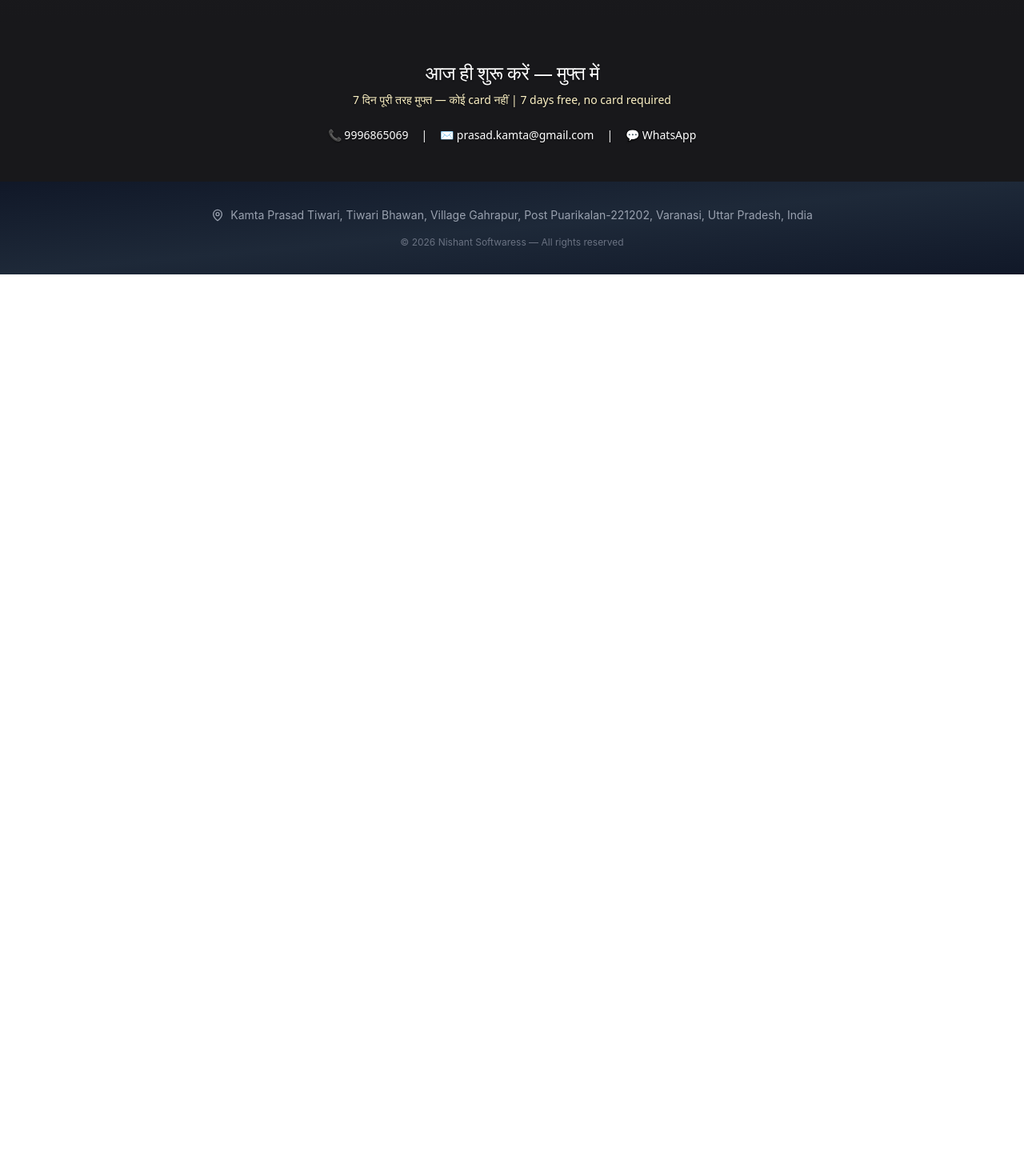
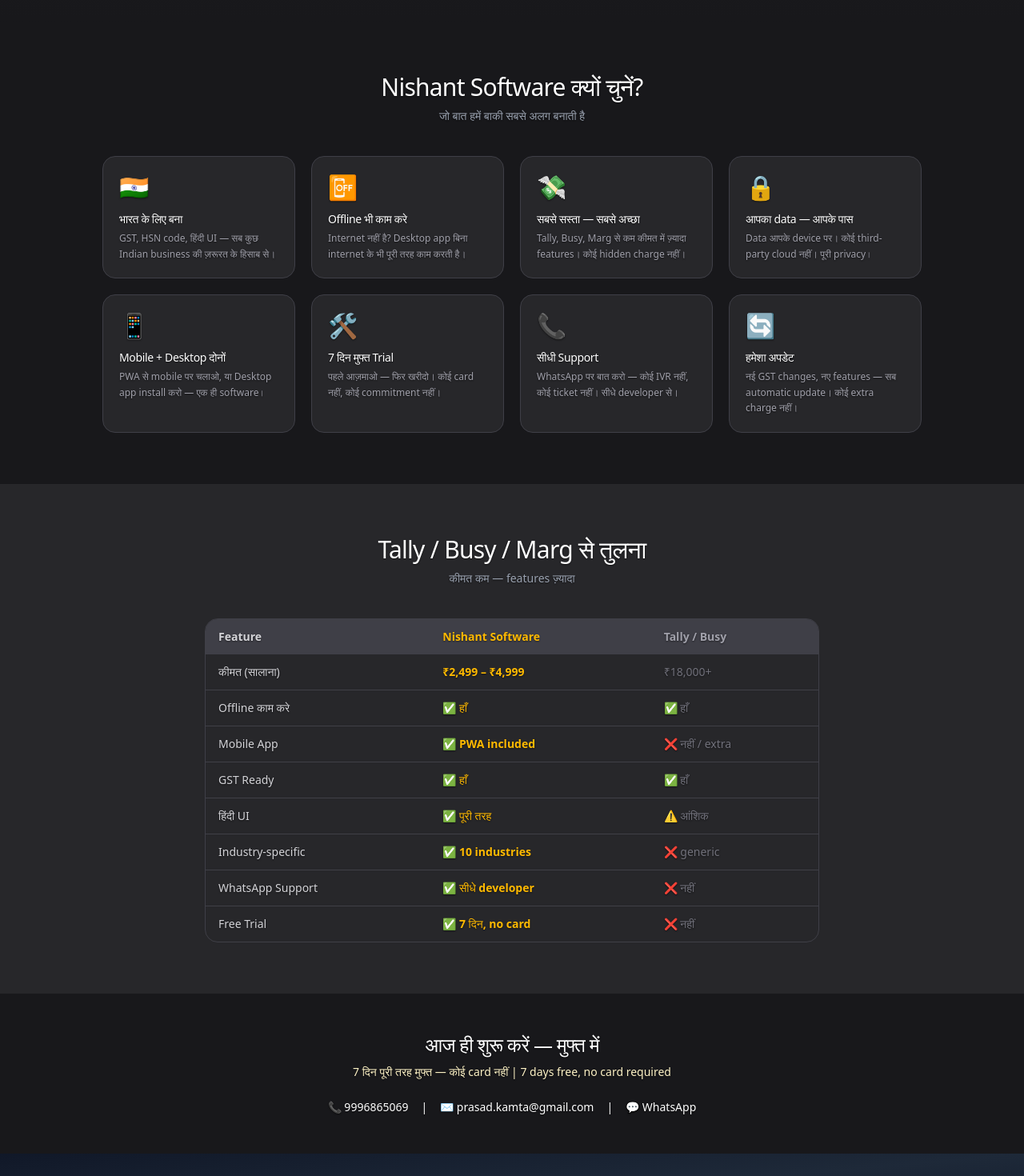
Before and after one commit to kp1153/creativesolutions, a Next.js app: page / in a window 1280 px wide. Shown: the part 820-2290 px from the top of the page at 80% size. Before the commit the page ends 1163 px from the top, so only its background shows below. Built offline with nearby package versions, Linux system fonts and the light colour scheme.

Commit message:
force deploy

```diff
--- a/app/dental/page.js
+++ b/app/dental/page.js
@@ -1,6 +1,6 @@
 "use client";
 
-const DENTAL_PWA_URL = "https://dental-generic.vercel.app";
+const DENTAL_PWA_URL = "https://dental-saas-pi.vercel.app";
 const DENTAL_EXE_URL =
   "https://pub-2bb08b9a599048e48fa0e6a4a9f137bb.r2.dev/Nishant%20Dental%20Pro%20Setup%201.0.0.exe";
 
--- a/app/hotel/page.js
+++ b/app/hotel/page.js
@@ -1,33 +1,103 @@
 "use client";
+
+const features = [
+  { icon: "🛏️", title: "Room Management", desc: "सभी rooms की real-time availability — single, double, suite। एक नज़र में पूरा status।" },
+  { icon: "📅", title: "Booking & Check-in/out", desc: "Advance booking, walk-in check-in, और quick check-out — सब कुछ 2 clicks में।" },
+  { icon: "🧾", title: "Billing & Invoice", desc: "Room charge, restaurant, laundry — सब एक bill में। GST-ready invoice print करो।" },
+  { icon: "🍽️", title: "Restaurant Billing", desc: "In-house restaurant के orders room से link करो। Checkout पर automatic merge।" },
+  { icon: "👨‍💼", title: "Staff Management", desc: "Housekeeping, reception, accounts — हर staff का काम track करो।" },
+  { icon: "📊", title: "Reports & Analytics", desc: "Daily occupancy, revenue, monthly P&L — सब कुछ एक dashboard पर।" },
+  { icon: "📴", title: "Offline काम करे", desc: "Internet नहीं है तो भी काम रुकेगा नहीं। Data device पर safe रहेगा।" },
+  { icon: "📱", title: "Mobile + Desktop", desc: "PWA से mobile पर चलाओ, या Desktop app install करो — एक ही software।" },
+];
 
 export default function HotelPage() {
   return (
     <main className="min-h-screen bg-gray-950 text-white font-sans flex flex-col">
+
+      {/* Top bar */}
       <div className="bg-amber-500 py-2 px-4 text-center text-sm font-bold text-white flex flex-col sm:flex-row justify-center items-center gap-3">
         <a href="tel:+919996865069" className="hover:underline">📞 9996865069</a>
         <span className="hidden sm:inline">|</span>
         <a href="https://wa.me/919996865069" target="_blank" rel="noopener noreferrer" className="hover:underline">💬 WhatsApp</a>
       </div>
+
+      {/* Nav */}
       <nav className="sticky top-0 z-50 bg-gray-900 border-b border-gray-800 px-4 py-3">
         <div className="max-w-6xl mx-auto flex items-center justify-between">
           <a href="/" className="font-extrabold text-white text-lg">🖥️ <span className="text-amber-400">Nishant</span> Software</a>
           <a href="/" className="text-xs text-gray-400 hover:text-white border border-gray-700 px-3 py-1.5 rounded-lg transition">← सभी Products</a>
         </div>
       </nav>
-      <div className="flex-1 flex flex-col items-center justify-center text-center px-4 py-20">
-        <div className="text-6xl mb-6">🏨</div>
+
+      {/* Hero */}
+      <section className="flex flex-col items-center justify-center text-center px-4 py-16 bg-gradient-to-b from-gray-900 to-gray-950">
+        <div className="text-6xl mb-4">🏨</div>
         <div className="inline-block bg-pink-500/20 text-pink-400 text-xs font-bold px-4 py-1 rounded-full mb-4 tracking-widest uppercase">Coming Soon</div>
-        <h1 className="text-3xl md:text-5xl font-extrabold mb-4">Nishant Hotel Pro</h1>
-        <p className="text-gray-400 text-lg mb-2">Hotel Management Software</p>
-        <p className="text-gray-500 max-w-md mb-8">Room booking, check-in/check-out, billing, restaurant billing & staff management — जल्द आ रहा है।</p>
+        <h1 className="text-3xl md:text-5xl font-extrabold mb-3">Nishant Hotel Pro</h1>
+        <p className="text-gray-400 text-lg mb-2">Hotel Management Software — भारत के होटलों के लिए</p>
+        <p className="text-gray-500 max-w-lg mb-4 text-sm leading-relaxed">
+          Room booking, check-in/check-out, billing, restaurant billing और staff management —
+          सब एक जगह। Offline काम करे, GST-ready, हिंदी में।
+        </p>
+        <div className="flex items-center gap-3 mb-8">
+          <span className="text-2xl font-extrabold text-pink-400">₹6,999</span>
+          <span className="text-gray-500 text-sm">/साल • Renewal ₹2,499</span>
+        </div>
         <div className="bg-gray-900 border border-gray-800 rounded-2xl p-6 max-w-sm w-full">
           <p className="text-gray-400 text-sm mb-3">अभी notify करें — जब launch हो तो पता चले</p>
-          <a href="https://wa.me/919996865069?text=Hotel Pro के launch होने पर notify करें" target="_blank" rel="noopener noreferrer"
+          <a href="https://wa.me/919996865069?text=Hotel Pro के launch होने पर notify करें"
+            target="_blank" rel="noopener noreferrer"
             className="block w-full bg-green-600 text-white font-bold py-3 rounded-xl hover:bg-green-500 transition">
             💬 WhatsApp पर notify करें
           </a>
         </div>
-      </div>
+      </section>
+
+      {/* Features */}
+      <section className="px-4 py-14 bg-gray-950">
+        <div className="max-w-5xl mx-auto">
+          <h2 className="text-2xl font-extrabold text-center text-white mb-2">क्या-क्या मिलेगा?</h2>
+          <p className="text-center text-gray-500 text-sm mb-10">Hotel Pro की सभी खूबियाँ</p>
+          <div className="grid grid-cols-1 sm:grid-cols-2 md:grid-cols-4 gap-5">
+            {features.map((f, i) => (
+              <div key={i} className="bg-gray-900 border border-gray-800 hover:border-pink-500/40 rounded-2xl p-5 transition">
+                <div className="text-3xl mb-3">{f.icon}</div>
+                <h3 className="font-bold text-white text-sm mb-1">{f.title}</h3>
+                <p className="text-gray-400 text-xs leading-relaxed">{f.desc}</p>
+              </div>
+            ))}
+          </div>
+        </div>
+      </section>
+
+      {/* Why Nishant */}
+      <section className="px-4 py-14 bg-gray-900">
+        <div className="max-w-3xl mx-auto text-center">
+          <h2 className="text-2xl font-extrabold text-white mb-2">Nishant Hotel Pro क्यों?</h2>
+          <p className="text-gray-500 text-sm mb-10">बाकी hotel software से बेहतर क्यों है</p>
+          <div className="grid grid-cols-1 sm:grid-cols-3 gap-5 text-left">
+            {[
+              { icon: "💸", title: "सबसे सस्ता", desc: "IDS, Hotelogix से कई गुना सस्ता — छोटे होटलों के बजट में।" },
+              { icon: "🇮🇳", title: "भारत के लिए", desc: "GST invoice, हिंदी UI, Indian payment modes — सब ready।" },
+              { icon: "📞", title: "Direct Support", desc: "कोई IVR नहीं — WhatsApp पर सीधे developer से बात करो।" },
+            ].map((w, i) => (
+              <div key={i} className="bg-gray-800 rounded-2xl p-5 border border-gray-700">
+                <div className="text-3xl mb-2">{w.icon}</div>
+                <h3 className="font-bold text-white text-sm mb-1">{w.title}</h3>
+                <p className="text-gray-400 text-xs leading-relaxed">{w.desc}</p>
+              </div>
+            ))}
+          </div>
+        </div>
+      </section>
+
+      {/* Footer */}
+      <footer className="bg-gray-950 border-t border-gray-800 py-6 px-4 text-center text-xs text-gray-500 mt-auto">
+        <p>Kamta Prasad Tiwari, Tiwari Bhawan, Village Gahrapur, Post Puarikalan-221202, Varanasi, Uttar Pradesh, India</p>
+        <p className="mt-1">© 2026 Nishant Softwaress — All rights reserved</p>
+      </footer>
+
     </main>
   );
 }
--- a/app/page.js
+++ b/app/page.js
@@ -18,13 +18,25 @@ const products = [
   { key: "heera", icon: "💎", title: "Heera Pro", subtitle: "हीरा उद्योग प्रबंधन", descHi: "हीरा उद्योग के लिए — rough, polished, karigar, party ledger", descEn: "Diamond industry — rough tracking, karigar management & party ledger", exeUrl: "", pwaUrl: "#", software: "heera", newPrice: "₹7,999", renewPrice: "₹2,999", accentText: "text-cyan-400", accentBorder: "border-cyan-500", accent: "bg-cyan-600" },
   { key: "clinic", icon: "🏥", title: "Clinic Pro", subtitle: "सामान्य क्लिनिक", descHi: "डॉक्टर के क्लिनिक के लिए — OPD, prescription, billing", descEn: "OPD management, prescriptions & billing for general clinics", exeUrl: "", pwaUrl: "#", software: "clinic", newPrice: "₹4,999", renewPrice: "₹1,999", accentText: "text-teal-400", accentBorder: "border-teal-500", accent: "bg-teal-600" },
   { key: "legal", icon: "⚖️", title: "Legal Pro", subtitle: "वकीलों के लिए", descHi: "वकीलों के लिए — cases, clients, dates, documents", descEn: "Cases, clients, court dates & document management for lawyers", exeUrl: "", pwaUrl: "#", software: "legal", newPrice: "₹4,999", renewPrice: "₹1,999", accentText: "text-purple-400", accentBorder: "border-purple-500", accent: "bg-purple-600" },
-  { key: "hotel", icon: "🏨", title: "Hotel Pro", subtitle: "Hotel Management", descHi: "होटल के लिए — rooms, booking, billing, staff", descEn: "Room booking, billing & staff management for hotels", exeUrl: "", pwaUrl: "#", software: "hotel", newPrice: "₹6,999", renewPrice: "₹2,499", accentText: "text-pink-400", accentBorder: "border-pink-500", accent: "bg-pink-600", comingSoon: true },
+  { key: "hotel", icon: "🏨", title: "Hotel Pro", subtitle: "Hotel Management", descHi: "होटल के लिए — rooms, booking, billing, staff", descEn: "Room booking, billing & staff management for hotels", exeUrl: "", pwaUrl: "/hotel", software: "hotel", newPrice: "₹6,999", renewPrice: "₹2,499", accentText: "text-pink-400", accentBorder: "border-pink-500", accent: "bg-pink-600", comingSoon: true },
+];
+
+const whyUs = [
+  { icon: "🇮🇳", title: "भारत के लिए बना", desc: "GST, HSN code, हिंदी UI — सब कुछ Indian business की ज़रूरत के हिसाब से।" },
+  { icon: "📴", title: "Offline भी काम करे", desc: "Internet नहीं है? Desktop app बिना internet के भी पूरी तरह काम करती है।" },
+  { icon: "💸", title: "सबसे सस्ता — सबसे अच्छा", desc: "Tally, Busy, Marg से कम कीमत में ज़्यादा features। कोई hidden charge नहीं।" },
+  { icon: "🔒", title: "आपका data — आपके पास", desc: "Data आपके device पर। कोई third-party cloud नहीं। पूरी privacy।" },
+  { icon: "📱", title: "Mobile + Desktop दोनों", desc: "PWA से mobile पर चलाओ, या Desktop app install करो — एक ही software।" },
+  { icon: "🛠️", title: "7 दिन मुफ्त Trial", desc: "पहले आज़माओ — फिर खरीदो। कोई card नहीं, कोई commitment नहीं।" },
+  { icon: "📞", title: "सीधी Support", desc: "WhatsApp पर बात करो — कोई IVR नहीं, कोई ticket नहीं। सीधे developer से।" },
+  { icon: "🔄", title: "हमेशा अपडेट", desc: "नई GST changes, नए features — सब automatic update। कोई extra charge नहीं।" },
 ];
 
 export default function Home() {
   return (
     <main className="min-h-screen bg-zinc-900 text-white font-sans">
 
+      {/* Hero */}
       <section className="py-16 px-4 text-center bg-gradient-to-b from-zinc-800 to-zinc-900">
         <div className="max-w-4xl mx-auto">
           <div className="inline-block bg-amber-500/20 text-amber-400 text-xs font-bold px-4 py-1 rounded-full mb-4 tracking-widest uppercase">
@@ -53,7 +65,66 @@ export default function Home() {
         </div>
       </section>
 
-      <section className="bg-zink-900 py-12 px-4 text-center">
+      {/* Why Us */}
+      <section className="py-16 px-4 bg-zinc-900">
+        <div className="max-w-5xl mx-auto">
+          <h2 className="text-2xl md:text-3xl font-extrabold text-center text-white mb-2">
+            Nishant Software क्यों चुनें?
+          </h2>
+          <p className="text-center text-gray-400 mb-10 text-sm">जो बात हमें बाकी सबसे अलग बनाती है</p>
+          <div className="grid grid-cols-1 sm:grid-cols-2 md:grid-cols-4 gap-5">
+            {whyUs.map((w, i) => (
+              <div key={i} className="bg-zinc-800 rounded-2xl p-5 border border-zinc-700 hover:border-amber-500/40 transition">
+                <div className="text-3xl mb-3">{w.icon}</div>
+                <h3 className="font-bold text-white text-sm mb-1">{w.title}</h3>
+                <p className="text-zinc-400 text-xs leading-relaxed">{w.desc}</p>
+              </div>
+            ))}
+          </div>
+        </div>
+      </section>
+
+      {/* Comparison */}
+      <section className="py-16 px-4 bg-zinc-800">
+        <div className="max-w-3xl mx-auto">
+          <h2 className="text-2xl md:text-3xl font-extrabold text-center text-white mb-2">
+            Tally / Busy / Marg से तुलना
+          </h2>
+          <p className="text-center text-gray-400 mb-10 text-sm">कीमत कम — features ज़्यादा</p>
+          <div className="overflow-x-auto rounded-2xl border border-zinc-700">
+            <table className="w-full text-sm text-left">
+              <thead>
+                <tr className="bg-zinc-700 text-zinc-300">
+                  <th className="px-4 py-3 font-bold">Feature</th>
+                  <th className="px-4 py-3 font-bold text-amber-400">Nishant Software</th>
+                  <th className="px-4 py-3 font-bold text-zinc-400">Tally / Busy</th>
+                </tr>
+              </thead>
+              <tbody className="divide-y divide-zinc-700">
+                {[
+                  ["कीमत (सालाना)", "₹2,499 – ₹4,999", "₹18,000+"],
+                  ["Offline काम करे", "✅ हाँ", "✅ हाँ"],
+                  ["Mobile App", "✅ PWA included", "❌ नहीं / extra"],
+                  ["GST Ready", "✅ हाँ", "✅ हाँ"],
+                  ["हिंदी UI", "✅ पूरी तरह", "⚠️ आंशिक"],
+                  ["Industry-specific", "✅ 10 industries", "❌ generic"],
+                  ["WhatsApp Support", "✅ सीधे developer", "❌ नहीं"],
+                  ["Free Trial", "✅ 7 दिन, no card", "❌ नहीं"],
+                ].map(([feature, ours, theirs], i) => (
+                  <tr key={i} className={i % 2 === 0 ? "bg-zinc-800" : "bg-zinc-750"}>
+                    <td className="px-4 py-3 text-zinc-300">{feature}</td>
+                    <td className="px-4 py-3 text-amber-400 font-semibold">{ours}</td>
+                    <td className="px-4 py-3 text-zinc-500">{theirs}</td>
+                  </tr>
+                ))}
+              </tbody>
+            </table>
+          </div>
+        </div>
+      </section>
+
+      {/* CTA */}
+      <section className="bg-zinc-900 py-12 px-4 text-center">
         <div className="max-w-xl mx-auto">
           <h2 className="text-2xl font-extrabold text-white mb-2">आज ही शुरू करें — मुफ्त में</h2>
           <p className="text-amber-100 mb-6 text-sm">7 दिन पूरी तरह मुफ्त — कोई card नहीं | 7 days free, no card required</p>
```
